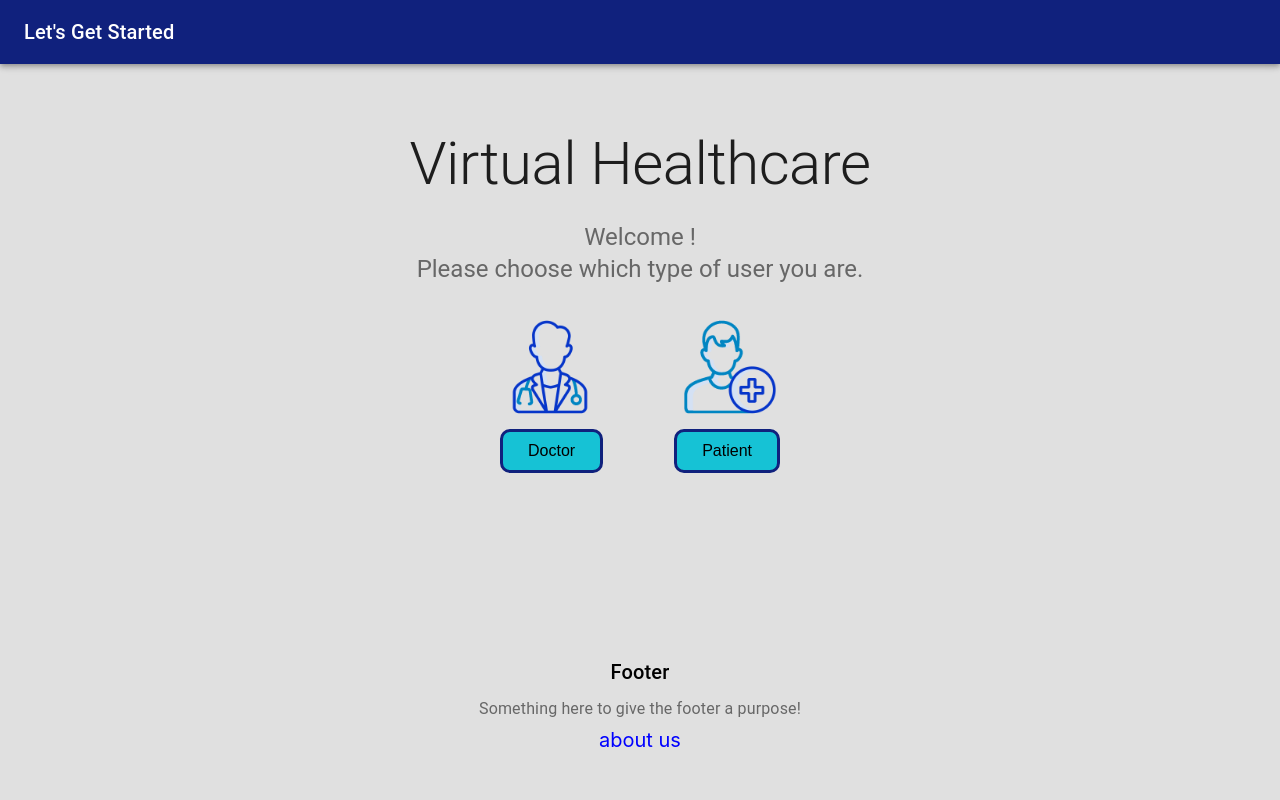
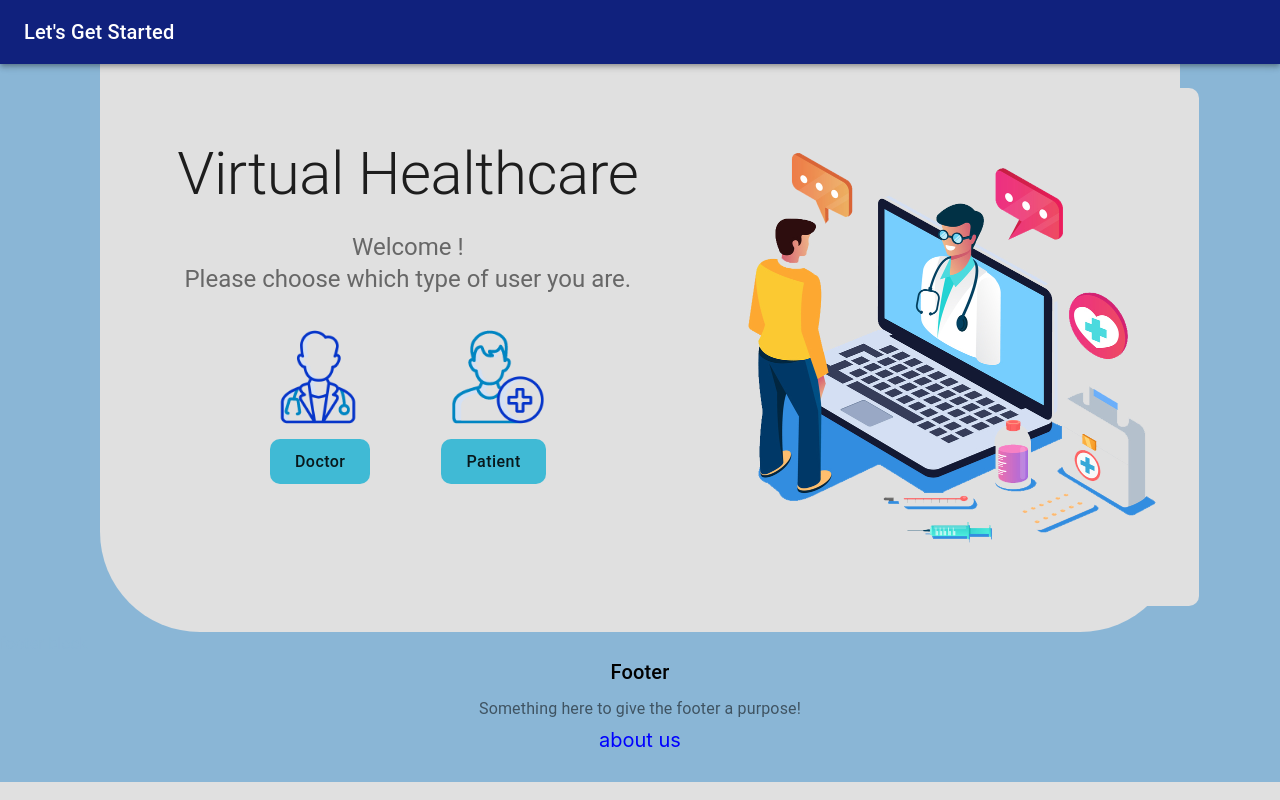
Before and after one commit to Tahlil-992/bugophobia.front-end, a React (Create React App) app: page / in a window 1280 px wide. Built offline with nearby package versions, Linux system fonts and the light colour scheme.

Commit message:
redesign landing page

```diff
--- a/src/views/pages/LandingPage.js
+++ b/src/views/pages/LandingPage.js
@@ -12,16 +12,32 @@ import { Link } from "react-router-dom";
 import { connect } from "react-redux";
 import DoctorImg from "../../assets/images/DoctorUser.png";
 import PatientImg from "../../assets/images/PatientUser.png";
+import OnlineDoctor from "../../assets/images/OnlineDoctor.jpg";
 
 const useStyles = makeStyles((theme) => ({
     icon: {
         marginRight: theme.spacing(2),
     },
     heroContent: {
-        padding: theme.spacing(8, 0, 6),
+        padding: theme.spacing(3, 0, 8),
     },
     heroButtons: {
         marginTop: theme.spacing(4),
+    },
+    footer: {
+    },
+    Btn: {
+        backgroundColor: '#40bad5',
+        border: '0px solid #10217d',
+        paddingTop: '100px',
+        textAlign: 'center',
+        fontSize: '16px',
+        borderRadius: '10px',
+        textTransform: 'none',
+        height:'45px',
+        '&:hover': {
+            backgroundColor: '#5f939a',
+        },
     },
 }));
 
@@ -34,15 +50,18 @@ const LandingPage = ({ isdoctor, setIsDoctor }) => {
     }
     const classes = useStyles();
     return (
-        <React.Fragment >
+        <React.Fragment>
             <AppBar position="relative">
                 <Toolbar style={{ backgroundColor: '#10217d', height: '5vh' }}>
                     <Typography variant="h6" color="inherit" noWrap>Let's Get Started</Typography>
                 </Toolbar>
             </AppBar>
-            <div className={classes.heroContent} style={{ backgroundColor: '#E0E0E0', height: '60vh' }}>
-                <Container maxWidth="sm" >
-                    <Typography component="h1" variant="h2" align="center" color="textPrimary" gutterBottom>
+            <Grid style={{ backgroundColor: '#8ab6d6' }}>
+                <div className={classes.heroContent} style={{ backgroundColor: '#E0E0E0', height: '60vh', display: 'flex', flexDirection: 'row', marginLeft: '100px', marginRight: '100px', borderBottomLeftRadius: '100px', borderBottomRightRadius: '100px' }}>
+                    <Container>
+                        <Grid style={{ display: 'flex', flexDirection: 'row' }}>
+                            <Grid item style={{ width: '55%', borderRadius: '10px', height: '60vh' }}>
+                                <Typography style={{ marginTop: '50px' }} component="h1" variant="h2" align="center" color="textPrimary" gutterBottom>
                                     Virtual Healthcare
                             </Typography>
                                 <Typography variant="h5" align="center" color="textSecondary" paragraph>
@@ -59,33 +78,34 @@ const LandingPage = ({ isdoctor, setIsDoctor }) => {
                                     </Grid>
                                     <Grid container spacing={2} justify="center">
                                         <Grid item style={{ marginRight: '55px' }}>
-                                <Link to="login">
-                                    <Button onClick={changeToDoctor} class="button" align="center" style={{ marginTop: '0px', padding: '10px 25px' }}>
+                                            <Link to="login" style={{ textDecoration: 'none' }}>
+                                                <Button onClick={changeToDoctor} className={classes.Btn} align="center" style={{ marginTop: '0px', padding: '10px 25px' }}>
                                                     Doctor
                                             </Button>
                                             </Link>
                                         </Grid>
                                         <Grid item>
-                                <Link to="login">
-                                    <Button onClick={changeToPatient} class="button" align="center" style={{ marginTop: '0px', padding: '10px 25px' }}>
+                                            <Link to="login" style={{ textDecoration: 'none' }}>
+                                                <Button onClick={changeToPatient} className={classes.Btn} align="center" style={{ marginTop: '0px', padding: '10px 25px' }}>
                                                     Patient
                                             </Button>
                                             </Link>
                                         </Grid>
                                     </Grid>
                                 </div>
+                            </Grid>
+                            <Grid item style={{ width: '45%' }}>
+                                <img src={OnlineDoctor} style={{ width: '507px', height: '517.5px', borderRadius: '10px' }} />
+                            </Grid>
+                        </Grid>
                     </Container>
                 </div>
-            <footer className={classes.footer} style={{ backgroundColor: '#E0E0E0', height: '126px' }}>
-                <Typography variant="h6" align="center" gutterBottom>
-                    Footer
-                </Typography>
-                <Typography variant="subtitle1" align="center" color="textSecondary" component="p">
-                    Something here to give the footer a purpose!
-                </Typography>
-                <Link class="link" style={{ display: 'flex', justifyContent: 'center', fontSize: '20px', marginTop: '5px' }}>
-                    about us
-                </Link>
+            </Grid>
+            <footer className={classes.footer} style={{ backgroundColor: '#8ab6d6', height: '150px' }}>
+                <Typography style={{ color: '#8ab6d6' }}>footer block</Typography>
+                <Typography variant="h6" align="center" gutterBottom>Footer</Typography>
+                <Typography variant="subtitle1" align="center" color="textSecondary" component="p">Something here to give the footer a purpose!</Typography>
+                <Link class="link" style={{ display: 'flex', justifyContent: 'center', fontSize: '20px', marginTop: '5px' }}>about us</Link>
             </footer>
         </React.Fragment>
     );
```
Also changed, not shown: src/assets/images/OnlineDoctor.jpg (added). Lines whose indentation alone changed are shown as unchanged.
